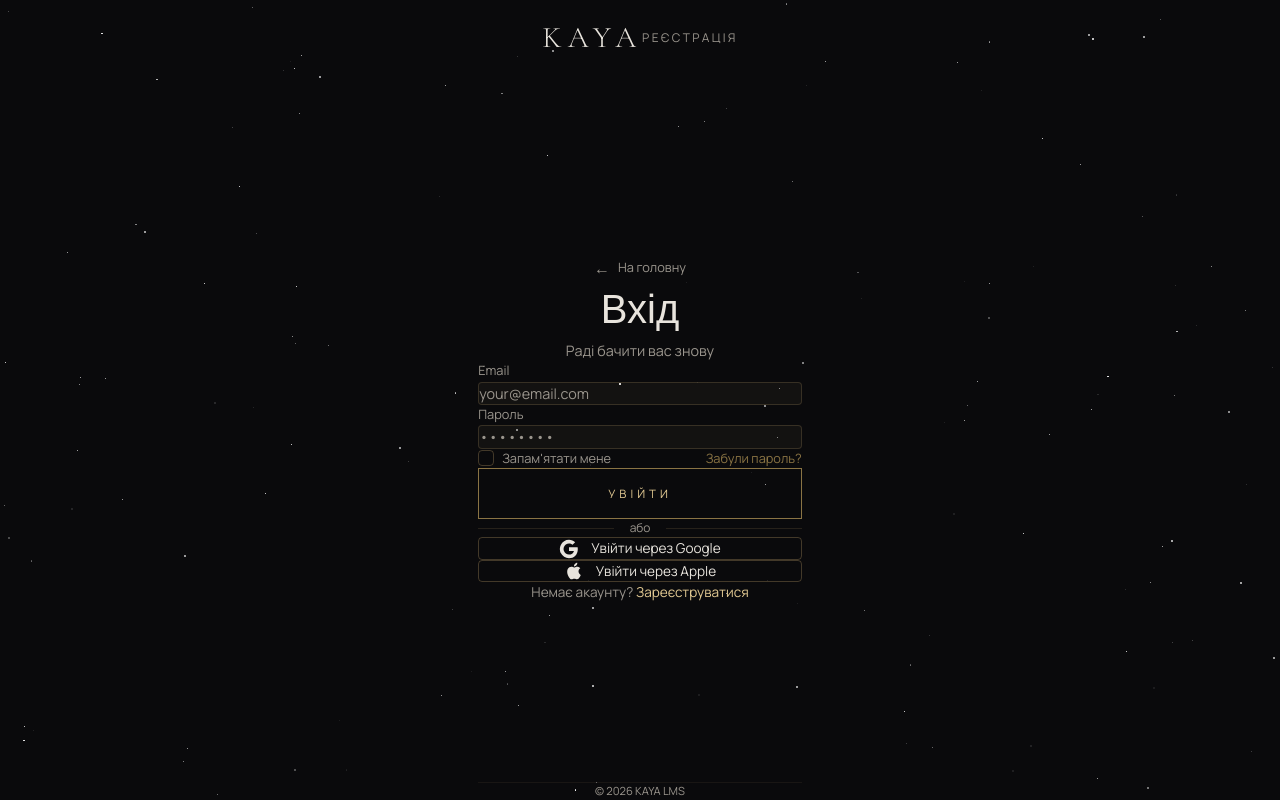
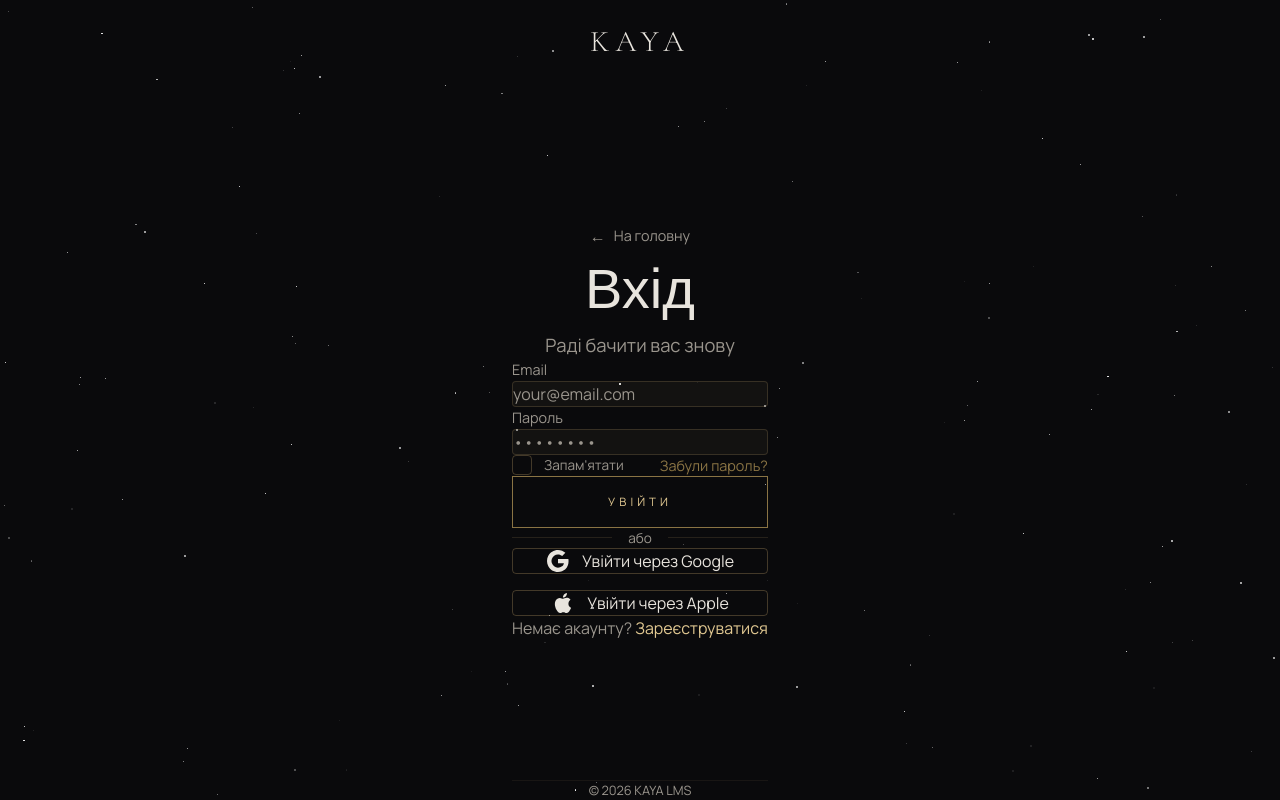
Before and after one commit to historicalalice-pixel/kaya-lms, a Next.js app in the folder web/: page /login in a window 1280 px wide. Built offline with nearby package versions, Linux system fonts and the light colour scheme.

Commit message:
масштаб

```diff
--- a/web/src/app/login/page.tsx
+++ b/web/src/app/login/page.tsx
@@ -41,103 +41,98 @@ export default function LoginPage() {
       {/* HEADER */}
       <header className="relative z-10 w-full">
         <div
-          className="w-full flex items-center justify-between"
+          className="w-full flex items-center justify-center"
           style={{
-            paddingLeft: "clamp(16px, 5vw, 80px)",
-            paddingRight: "clamp(16px, 5vw, 80px)",
-            paddingTop: "20px",
-            paddingBottom: "20px"
+            paddingTop: "24px",
+            paddingBottom: "24px"
           }}
         >
-          <Link href="/home" className="font-serif text-xl md:text-3xl tracking-[0.2em] text-[var(--text)]">
+          <Link href="/home" className="font-serif text-2xl md:text-3xl tracking-[0.2em] text-[var(--text)]">
             KAYA
-          </Link>
-          <Link href="/register" className="nav-link text-[0.8rem] md:text-[0.85rem]">
-            Реєстрація
           </Link>
         </div>
       </header>
 
       {/* MAIN CONTENT */}
-      <main className="relative z-10 flex-1 flex items-center justify-center px-4 py-8">
-        <div className="w-full max-w-[400px]">
+      <main className="relative z-10 flex-1 flex items-center justify-center px-8 md:px-16 lg:px-32 py-8">
+       <div className="w-full max-w-[700px] md:max-w-[800px]">
 
           {/* FORM HEADER */}
-          <div className="text-center mb-8">
-            <Link href="/home" className="inline-flex items-center gap-2 text-[var(--text-dim)] hover:text-[var(--gold-light)] transition-colors mb-4">
+          <div className="text-center mb-10">
+            <Link href="/home" className="inline-flex items-center gap-2 text-[var(--text-dim)] hover:text-[var(--gold-light)] transition-colors mb-5">
               <span>←</span>
-              <span className="font-sans text-[0.8rem]">На головну</span>
+              <span className="font-sans text-[0.9rem]">На головну</span>
             </Link>
-            <h1 className="font-serif text-[2rem] md:text-[2.5rem] font-light text-[var(--text)] mb-2">
+            <h1 className="font-serif text-[2.5rem] md:text-[3.5rem] font-light text-[var(--text)] mb-4">
               Вхід
             </h1>
-            <p className="font-sans text-[0.9rem] text-[var(--text-dim)]">
+            <p className="font-sans text-[1rem] md:text-[1.15rem] text-[var(--text-dim)]">
               Раді бачити вас знову
             </p>
           </div>
 
           {/* FORM */}
-          <form onSubmit={handleSubmit} className="space-y-5">
+          <form onSubmit={handleSubmit} className="space-y-6">
             <div>
-              <label className="block font-sans text-[0.8rem] text-[var(--text-dim)] mb-2">
+              <label className="block font-sans text-[0.9rem] text-[var(--text-dim)] mb-2">
                 Email
               </label>
               <input
                 type="email"
                 value={email}
                 onChange={(e) => setEmail(e.target.value)}
-                className="w-full bg-[rgba(201,169,110,0.05)] border border-[rgba(201,169,110,0.2)] rounded px-4 py-3 font-sans text-[0.9rem] text-[var(--text)] placeholder:text-[var(--text-dim)] focus:border-[var(--gold-light)] focus:outline-none transition-colors"
+                className="w-full bg-[rgba(201,169,110,0.05)] border border-[rgba(201,169,110,0.2)] rounded px-5 py-4 font-sans text-[1rem] text-[var(--text)] placeholder:text-[var(--text-dim)] focus:border-[var(--gold-light)] focus:outline-none transition-colors"
                 placeholder="your@email.com"
                 required
               />
             </div>
 
             <div>
-              <label className="block font-sans text-[0.8rem] text-[var(--text-dim)] mb-2">
+              <label className="block font-sans text-[0.9rem] text-[var(--text-dim)] mb-2">
                 Пароль
               </label>
               <input
                 type="password"
                 value={password}
                 onChange={(e) => setPassword(e.target.value)}
-                className="w-full bg-[rgba(201,169,110,0.05)] border border-[rgba(201,169,110,0.2)] rounded px-4 py-3 font-sans text-[0.9rem] text-[var(--text)] placeholder:text-[var(--text-dim)] focus:border-[var(--gold-light)] focus:outline-none transition-colors"
+                className="w-full bg-[rgba(201,169,110,0.05)] border border-[rgba(201,169,110,0.2)] rounded px-5 py-4 font-sans text-[1rem] text-[var(--text)] placeholder:text-[var(--text-dim)] focus:border-[var(--gold-light)] focus:outline-none transition-colors"
                 placeholder="••••••••"
                 required
               />
             </div>
 
-            <div className="flex items-center justify-between text-[0.8rem]">
-              <label className="flex items-center gap-2 cursor-pointer group">
+            <div className="flex items-center justify-between text-[0.9rem]">
+              <label className="flex items-center gap-3 cursor-pointer group">
                 <div className="relative">
                   <input type="checkbox" className="sr-only peer" />
-                  <div className="w-4 h-4 border border-[rgba(201,169,110,0.3)] rounded peer-checked:bg-[var(--gold)] peer-checked:border-[var(--gold)] transition-all"></div>
-                  <svg className="absolute top-0.5 left-0.5 w-3 h-3 text-[var(--bg)] opacity-0 peer-checked:opacity-100 transition-opacity" viewBox="0 0 24 24" fill="none" stroke="currentColor" strokeWidth="3">
+                  <div className="w-5 h-5 border border-[rgba(201,169,110,0.3)] rounded peer-checked:bg-[var(--gold)] peer-checked:border-[var(--gold)] transition-all"></div>
+                  <svg className="absolute top-1 left-1 w-3 h-3 text-[var(--bg)] opacity-0 peer-checked:opacity-100 transition-opacity" viewBox="0 0 24 24" fill="none" stroke="currentColor" strokeWidth="3">
                     <polyline points="20 6 9 17 4 12"></polyline>
                   </svg>
                 </div>
-                <span className="text-[var(--text-dim)] group-hover:text-[var(--text)] transition-colors">Запам'ятати мене</span>
+               <span className="text-[var(--text-dim)] group-hover:text-[var(--text)] transition-colors text-[0.85rem]">Запам'ятати</span>
               </label>
               <Link href="/forgot-password" className="text-[var(--gold-dim)] hover:text-[var(--gold-light)] transition-colors">
                 Забули пароль?
               </Link>
             </div>
 
-            <button type="submit" className="hero-cta w-full mt-6">
+            <button type="submit" className="hero-cta w-full text-[1rem] py-4 mt-4">
               Увійти
             </button>
           </form>
 
           {/* DIVIDER */}
-          <div className="flex items-center gap-4 my-8">
+          <div className="flex items-center gap-4 my-10">
             <div className="flex-1 h-[1px] bg-[rgba(201,169,110,0.15)]"></div>
-            <span className="font-sans text-[0.75rem] text-[var(--text-dim)]">або</span>
+            <span className="font-sans text-[0.85rem] text-[var(--text-dim)]">або</span>
             <div className="flex-1 h-[1px] bg-[rgba(201,169,110,0.15)]"></div>
           </div>
 
           {/* SOCIAL LOGIN BUTTONS */}
-          <div className="space-y-3">
-            <button className="w-full flex items-center justify-center gap-3 bg-transparent border border-[rgba(201,169,110,0.3)] rounded px-4 py-3 font-sans text-[0.85rem] text-[var(--text)] hover:border-[var(--gold-light)] hover:bg-[rgba(201,169,110,0.05)] transition-all duration-300">
-              <svg className="w-5 h-5" viewBox="0 0 24 24">
+          <div className="flex flex-col gap-4">
+            <button className="w-full flex items-center justify-center gap-3 bg-transparent border border-[rgba(201,169,110,0.3)] rounded px-5 py-4 font-sans text-[1rem] text-[var(--text)] hover:border-[var(--gold-light)] hover:bg-[rgba(201,169,110,0.05)] transition-all duration-300">
+              <svg className="w-6 h-6" viewBox="0 0 24 24">
                 <path fill="currentColor" d="M22.56 12.25c0-.78-.07-1.53-.2-2.25H12v4.26h5.92c-.26 1.37-1.04 2.53-2.21 3.31v2.77h3.57c2.08-1.92 3.28-4.74 3.28-8.09z"/>
                 <path fill="currentColor" d="M12 23c2.97 0 5.46-.98 7.28-2.66l-3.57-2.77c-.98.66-2.23 1.06-3.71 1.06-2.86 0-5.29-1.93-6.16-4.53H2.18v2.84C3.99 20.53 7.7 23 12 23z"/>
                 <path fill="currentColor" d="M5.84 14.09c-.22-.66-.35-1.36-.35-2.09s.13-1.43.35-2.09V7.07H2.18C1.43 8.55 1 10.22 1 12s.43 3.45 1.18 4.93l2.85-2.22.81-.62z"/>
@@ -146,8 +141,8 @@ export default function LoginPage() {
               Увійти через Google
             </button>
 
-            <button className="w-full flex items-center justify-center gap-3 bg-transparent border border-[rgba(201,169,110,0.3)] rounded px-4 py-3 font-sans text-[0.85rem] text-[var(--text)] hover:border-[var(--gold-light)] hover:bg-[rgba(201,169,110,0.05)] transition-all duration-300">
-              <svg className="w-5 h-5" viewBox="0 0 24 24" fill="currentColor">
+            <button className="w-full flex items-center justify-center gap-3 bg-transparent border border-[rgba(201,169,110,0.3)] rounded px-5 py-4 font-sans text-[1rem] text-[var(--text)] hover:border-[var(--gold-light)] hover:bg-[rgba(201,169,110,0.05)] transition-all duration-300">
+              <svg className="w-6 h-6" viewBox="0 0 24 24" fill="currentColor">
                 <path d="M18.71 19.5c-.83 1.24-1.71 2.45-3.05 2.47-1.34.03-1.77-.79-3.29-.79-1.53 0-2 .77-3.27.82-1.31.05-2.3-1.32-3.14-2.53C4.25 17 2.94 12.45 4.7 9.39c.87-1.52 2.43-2.48 4.12-2.51 1.28-.02 2.5.87 3.29.87.78 0 2.26-1.07 3.81-.91.65.03 2.47.26 3.64 1.98-.09.06-2.17 1.28-2.15 3.81.03 3.02 2.65 4.03 2.68 4.04-.03.07-.42 1.44-1.38 2.83M13 3.5c.73-.83 1.94-1.46 2.94-1.5.13 1.17-.34 2.35-1.04 3.19-.69.85-1.83 1.51-2.95 1.42-.15-1.15.41-2.35 1.05-3.11z"/>
               </svg>
               Увійти через Apple
@@ -155,7 +150,7 @@ export default function LoginPage() {
           </div>
 
           {/* REGISTER LINK */}
-          <p className="text-center mt-8 font-sans text-[0.85rem] text-[var(--text-dim)]">
+          <p className="text-center mt-10 font-sans text-[1rem] text-[var(--text-dim)]">
             Немає акаунту?{" "}
             <Link href="/register" className="text-[var(--gold-light)] hover:underline">
               Зареєструватися
@@ -166,9 +161,9 @@ export default function LoginPage() {
       </main>
 
       {/* FOOTER */}
-      <footer className="relative z-10 py-4 px-4 border-t border-[rgba(201,169,110,0.08)]">
+      <footer className="relative z-10 py-6 px-4 border-t border-[rgba(201,169,110,0.08)]">
         <div className="max-w-[1400px] mx-auto flex items-center justify-center">
-          <span className="font-sans text-[0.7rem] text-[var(--text-dim)]">
+          <span className="font-sans text-[0.8rem] text-[var(--text-dim)]">
             © 2026 KAYA LMS
           </span>
         </div>
```
